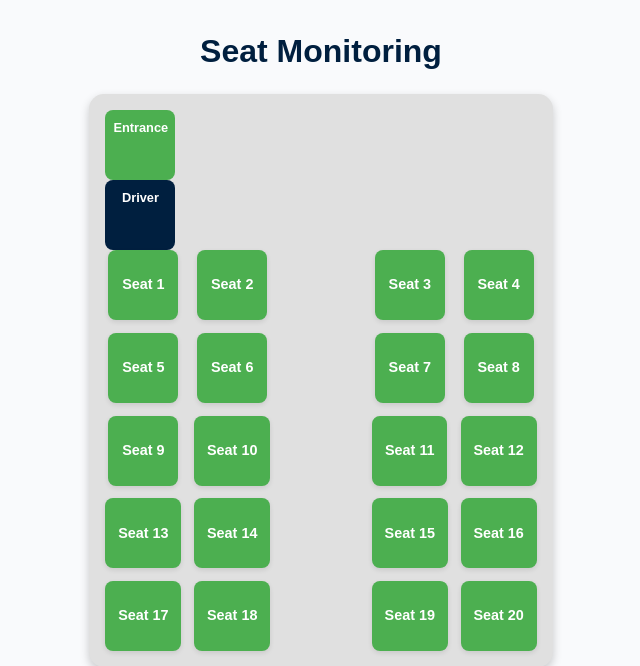
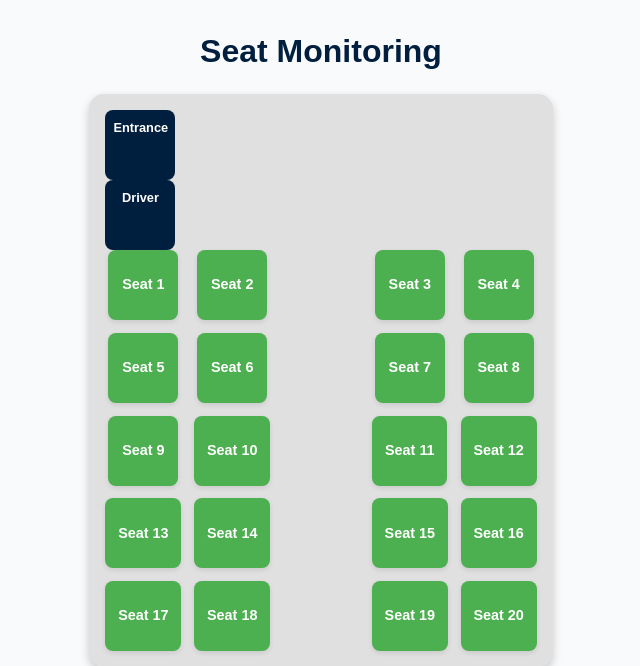
Before and after one commit to amurryd/Bus-Tracking-App, a Flask app: page /seat_availability in a window 1280 px wide. Shown: the part 67-733 px from the top of the page, without its empty margins (319-959 px from the left). Run offline with Flask 3, Linux system fonts and the light colour scheme; some libraries are stand-ins or nearby versions.

Commit message:
Update seat_availability.html

```diff
--- a/Bus Seat Tracking/templates/seat_availability.html
+++ b/Bus Seat Tracking/templates/seat_availability.html
@@ -39,8 +39,8 @@
         }
     /* Driver and Entrance Placement */
     .driver-seat {
-        grid-row: 1;
-        grid-column: 4; /* Positions above the 4th seat */
+        grid-row: 4;
+        grid-column: 1; /* Positions above the 4th seat */
         background-color: #001f3f;
         color: #fff;
         font-weight: bold;
@@ -55,7 +55,7 @@
     .entrance {
         grid-row: 1;
         grid-column: 1; /* Positions above the 1st seat */
-        background-color: #4caf50; /* Green color */
+        background-color: #001f3f; /* Green color */
         color: #fff;
         font-weight: bold;
         padding: 0.5rem;
```
